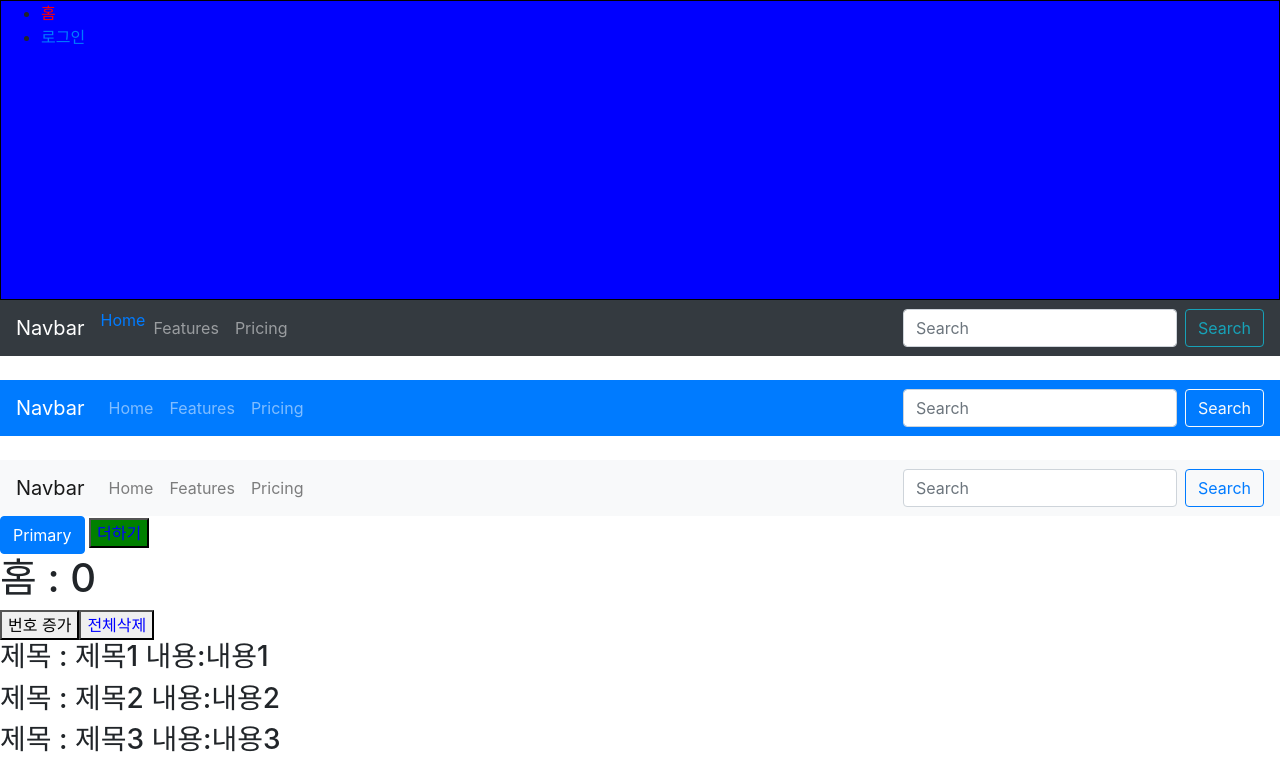
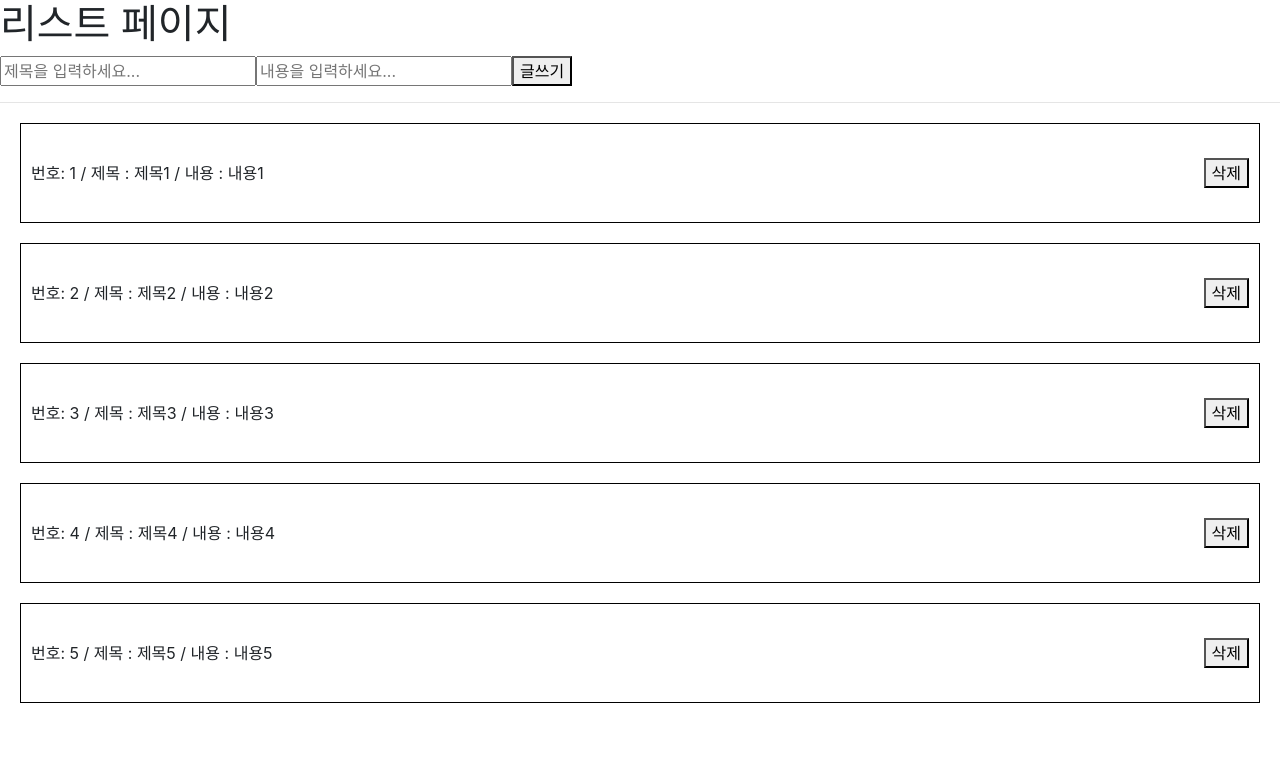
Before and after one commit to eunho3854/React-study, a React (Create React App) app: page / in a window 1280 px wide. Shown: the top 764 px of the page. Built offline with nearby package versions, Linux system fonts and the light colour scheme.

Commit message:
글쓰기, 목록보기

```diff
--- a/src/App.js
+++ b/src/App.js
@@ -1,21 +1,11 @@
-// useRef (디자인)
-// dom을 변경할 때 사용
-
-import Footer from './components/Footer';
-import Header from './components/Header';
-import HomePage from './pages/HomePage';
-import { Route } from 'react-router-dom';
-import LoginPage from './pages/LoginPage';
+import ListPage from './pages/ListPage';
 
 // exact = 주소를 정확하게 읽어라. ("/"와 "login" 구분)
 
 function App() {
   return (
     <div>
-      <Header />
-      <Route path="/" exact={true} component={HomePage} />
-      <Route path="/login" exact={true} component={LoginPage} />
-      <Footer />
+      <ListPage />
     </div>
   );
 }
--- a/src/components/Footer.js
+++ /dev/null
@@ -1,23 +0,0 @@
-import React from 'react';
-import styled from 'styled-components';
-
-// 하나의 컴포넌트를 생성 (재사용)
-
-// styled-components => js파일과 css파일 관리!!
-const StyledFooterDiv = styled.div`
-  border: 1px solid black;
-  height: 300px;
-`;
-
-const Footer = () => {
-  return (
-    <StyledFooterDiv>
-      <ul>
-        <li>오시는길 : 서울 강남구.....</li>
-        <li>전화번호 : 020222</li>
-      </ul>
-    </StyledFooterDiv>
-  );
-};
-
-export default Footer;
--- a/src/components/Header.js
+++ /dev/null
@@ -1,80 +0,0 @@
-import React from 'react';
-import { Button, Form, FormControl, Nav, Navbar } from 'react-bootstrap';
-import { Link } from 'react-router-dom';
-import styled from 'styled-components';
-
-// 하나의 컴포넌트를 생성 (재사용)
-
-// styled-components => js파일과 css파일 관리!!
-const StyledHeaduttoderDiv = styled.div`
-  border: 1px solid black;
-  height: 300px;
-  background-color: ${(props) => props.backgroundColor};
-`;
-
-const StyledHeadLink = styled(Link)`
-  color: red;
-`;
-// a 태그를 사용하면 계속 모든 페이지를 다시 받아온다. (새로고침)
-// link를 사용하면 필요한 부분만 바뀐다. (헤드, 푸터는 그대로 있고 홈, 로그인만 바뀜)
-
-const Header = () => {
-  return (
-    <div>
-      <StyledHeaduttoderDiv backgroundColor="blue">
-        <ul>
-          <li>
-            <StyledHeadLink to="/">홈</StyledHeadLink>
-          </li>
-          <li>
-            <Link to="/login/10">로그인</Link>
-          </li>
-        </ul>
-      </StyledHeaduttoderDiv>
-
-      <Navbar bg="dark" variant="dark">
-        <Navbar.Brand href="#home">Navbar</Navbar.Brand>
-        <Nav className="mr-auto">
-          <Link to="/" className="Nav-link">
-            Home
-          </Link>
-          <Nav.Link href="/login">Features</Nav.Link>
-          <Nav.Link href="#pricing">Pricing</Nav.Link>
-        </Nav>
-        <Form inline>
-          <FormControl type="text" placeholder="Search" className="mr-sm-2" />
-          <Button variant="outline-info">Search</Button>
-        </Form>
-      </Navbar>
-      <br />
-      <Navbar bg="primary" variant="dark">
-        <Navbar.Brand href="#home">Navbar</Navbar.Brand>
-        <Nav className="mr-auto">
-          <Nav.Link href="#home">Home</Nav.Link>
-          <Nav.Link href="#features">Features</Nav.Link>
-          <Nav.Link href="#pricing">Pricing</Nav.Link>
-        </Nav>
-        <Form inline>
-          <FormControl type="text" placeholder="Search" className="mr-sm-2" />
-          <Button variant="outline-light">Search</Button>
-        </Form>
-      </Navbar>
-
-      <br />
-      <Navbar bg="light" variant="light">
-        <Navbar.Brand href="#home">Navbar</Navbar.Brand>
-        <Nav className="mr-auto">
-          <Nav.Link href="#home">Home</Nav.Link>
-          <Nav.Link href="#features">Features</Nav.Link>
-          <Nav.Link href="#pricing">Pricing</Nav.Link>
-        </Nav>
-        <Form inline>
-          <FormControl type="text" placeholder="Search" className="mr-sm-2" />
-          <Button variant="outline-primary">Search</Button>
-        </Form>
-      </Navbar>
-    </div>
-  );
-};
-
-export default Header;
--- a/src/components/home/Home.js
+++ /dev/null
@@ -1,43 +0,0 @@
-import { Button } from 'react-bootstrap';
-import React from 'react';
-import styled from 'styled-components';
-
-const StyledDeleteButton = styled.button`
-  color: ${(props) => (props.user.username === 'ssar' ? 'blue' : 'red')};
-`;
-
-// 스타일 상속
-const StyledAddButton = styled(StyledDeleteButton)`
-  color: ${(props) => (props.user.username === 'ssar' ? 'blue' : 'red')};
-  background-color: green;
-`;
-
-const Home = (props) => {
-  // 구조분할 할당
-  const { boards, setBoards, number, setNumber, user } = props;
-
-  return (
-    <div>
-      <Button variant="primary">Primary</Button>{' '}
-      <StyledAddButton user={user}>더하기</StyledAddButton>
-      <h1>홈 : {number}</h1>
-      <button
-        onClick={() => {
-          setNumber(number + 1);
-        }}
-      >
-        번호 증가
-      </button>
-      <StyledDeleteButton user={user} onClick={() => setBoards([])}>
-        전체삭제
-      </StyledDeleteButton>
-      {boards.map((board) => (
-        <h3 key={board.id}>
-          제목 : {board.title} 내용:{board.content}
-        </h3>
-      ))}
-    </div>
-  );
-};
-
-export default Home;
--- a/src/components/login/Login.js
+++ /dev/null
@@ -1,16 +0,0 @@
-import React from 'react';
-import styled from 'styled-components';
-
-const StyledLoginDiv = styled.div`
-  padding: 30px 0 30px 0;
-`;
-
-const Login = () => {
-  return (
-    <StyledLoginDiv>
-      <h1>로그인 페이지입니다.</h1>
-    </StyledLoginDiv>
-  );
-};
-
-export default Login;
--- a/src/pages/HomePage.js
+++ /dev/null
@@ -1,37 +0,0 @@
-import React, { useEffect, useState } from 'react';
-import Home from '../components/home/Home';
-
-const HomePage = () => {
-  // http 요청 (fetch, axios(다운))
-  const [boards, setBoards] = useState([]);
-  const [number, setNumber] = useState(0);
-  const [user, setUser] = useState({});
-
-  // 빈 배열 한번만 실행
-  useEffect(() => {
-    // 다운로드 가정 = fetch(), axios(), ajax()
-    let data = [
-      { id: 1, title: '제목1', content: '내용1' },
-      { id: 2, title: '제목2', content: '내용2' },
-      { id: 3, title: '제목3', content: '내용3' },
-    ];
-
-    // 빈데이터
-    setBoards([...data]);
-    setUser({ id: 1, username: 'ssar' });
-  }, []);
-
-  return (
-    <div>
-      <Home
-        boards={boards}
-        setBoards={setBoards}
-        number={number}
-        setNumber={setNumber}
-        user={user}
-      />
-    </div>
-  );
-};
-
-export default HomePage;
--- /dev/null
+++ b/src/pages/ListPage.js
@@ -0,0 +1,87 @@
+import React, { useState } from 'react';
+import styled from 'styled-components';
+
+const StyledItemBoxDiv = styled.div`
+  display: flex;
+  justify-content: space-between;
+  border: 1px solid black;
+  padding: 10px;
+  height: 100px;
+  margin: 20px;
+  align-items: center;
+`;
+
+const ListPage = () => {
+  const [posts, setPosts] = useState([
+    { id: 1, title: '제목1', content: '내용1' },
+    { id: 2, title: '제목2', content: '내용2' },
+    { id: 3, title: '제목3', content: '내용3' },
+    { id: 4, title: '제목4', content: '내용4' },
+    { id: 5, title: '제목5', content: '내용5' },
+  ]);
+
+  const [post, setPost] = useState({
+    id: 5,
+    title: '',
+    content: '',
+  });
+
+  const handleWrite = (e) => {
+    e.preventDefault(); // form태그가 하려는 액션을 중지 시켜야 함.
+    setPosts([...posts, { ...post, id: post.id + 1 }]);
+    setPost({ ...post, id: post.id + 1 });
+  };
+
+  const handleForm = (e) => {
+    // computed property names(키값 동적할당)
+    // post가 처음에 title이 업데이트 되고 그 다음에 content가 없데이트 되면서
+    // title이 날라간다. 그래서 ...post를 호출하여 변한 값과 같이 없데이트 해주어야 한다.
+    setPost({
+      ...post,
+      [e.target.name]: e.target.value,
+    });
+    console.log(post.title);
+    console.log(post.content);
+  };
+
+  // 삭제하기
+  const handleDelete = (id) => {
+    setPosts(posts.filter((post) => post.id !== id));
+  };
+
+  return (
+    <div>
+      <h1>리스트 페이지</h1>
+      <form>
+        <input
+          type="text"
+          placeholder="제목을 입력하세요..."
+          value={post.title}
+          onChange={handleForm}
+          name="title"
+        />
+        <input
+          type="text"
+          placeholder="내용을 입력하세요..."
+          value={post.content}
+          onChange={handleForm}
+          name="content"
+        />
+        <button type="button" onClick={handleWrite}>
+          글쓰기
+        </button>
+      </form>
+      <hr />
+      {posts.map((posts) => (
+        <StyledItemBoxDiv>
+          <div>
+            번호: {posts.id} / 제목 : {posts.title} / 내용 : {posts.content}
+          </div>
+          <button onClick={() => handleDelete(posts.id)}>삭제</button>
+        </StyledItemBoxDiv>
+      ))}
+    </div>
+  );
+};
+
+export default ListPage;
--- a/src/pages/LoginPage.js
+++ /dev/null
@@ -1,15 +0,0 @@
-import React from 'react';
-import Login from '../components/login/Login';
-
-const LoginPage = (props) => {
-  const { history } = props;
-
-  return (
-    <div>
-      <button onClick={() => history.goBack()}>뒤로가기</button>
-      <Login />
-    </div>
-  );
-};
-
-export default LoginPage;
```
Also changed, not shown: 2 other files (tests, documents, lock files or other folders).
